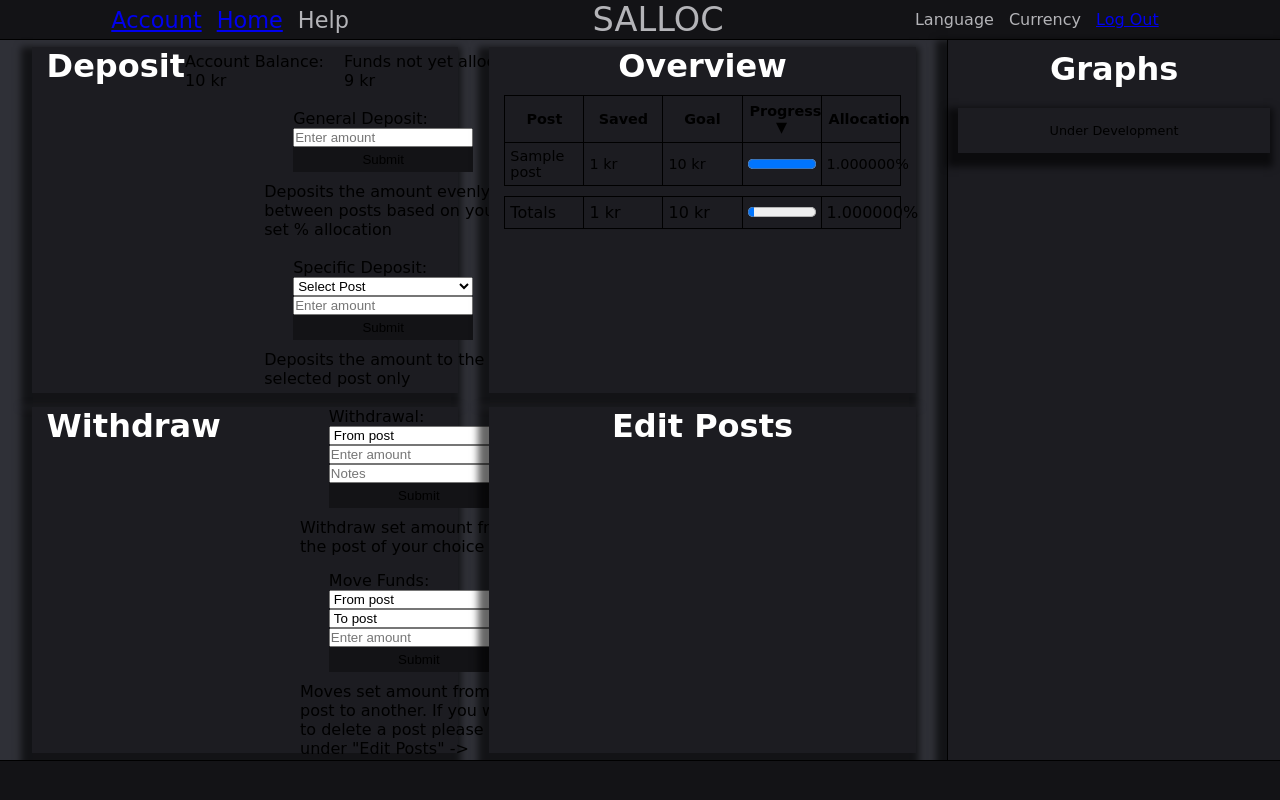
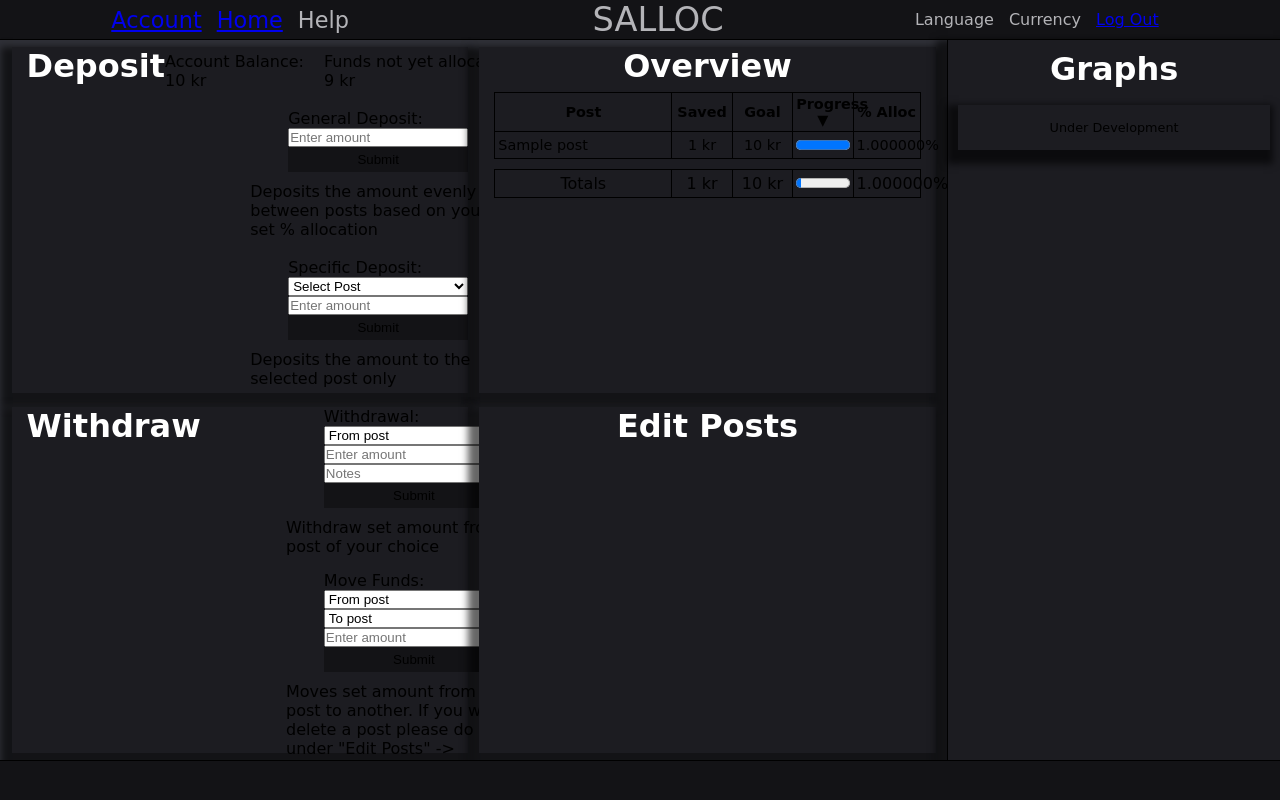
Before and after one commit to pettersand/Salloc, a Flask app: page /index in a window 1280 px wide. Run offline with Flask 3, Linux system fonts and the light colour scheme; the visitor is signed in with stand-in values (Sample User, id 1); a database or web service that is not in the repository returns one stand-in record (values such as "Sample title"); some libraries are stand-ins or nearby versions; some web fonts are replaced.

Commit message:
add format index table

```diff
--- a/static/css/styles.css
+++ b/static/css/styles.css
@@ -17,7 +17,6 @@
 * {
     margin: 0;
     padding: 0;
-    box-sizing: border-box;
 }
 
 body {
@@ -43,6 +42,20 @@ footer {
 
 #myTable {
     font-size: 0.9em;
+
+}
+
+
+.table-post, td {
+    text-align: left;
+}
+
+.table-post-h {
+    width: 170px;
+}
+
+.table-alloc {
+    width: 60px;
 }
 
 table {
@@ -57,12 +70,13 @@ table {
 th {
     border: 1px solid black;
     text-align: center;
-    padding: 7px;
+    padding: 3px;
 }
 
 td {
     border: 1px solid black;
-    padding: 5px;
+    text-align: center;
+    padding: 3px;
     width: 100%;
 }
 
@@ -273,7 +287,7 @@ span {
 .container-header {
     display: flex;
     justify-content: center;
-    margin-bottom: 10px;
+    margin-bottom: 7px;
 }
 
 .items-index {
--- a/templates/index.html
+++ b/templates/index.html
@@ -44,29 +44,29 @@ Index
             </div>
                 <table id="myTable">
                     <tr>
-                        <th onclick="sortTable(0)">Post</th>
+                        <th class="table-post-h" onclick="sortTable(0)">Post</th>
                         <th onclick="sortTable(1)">Saved</th>
                         <th onclick="sortTable(2)">Goal</th>
                         <th onclick="sortTable(3)">Progress</th>
-                        <th onclick="sortTable(4)">Allocation</th>
+                        <th class="table-alloc" onclick="sortTable(4)">% Alloc</th>
                     </tr>
                     {% for post in posts %}
                     <tr>
-                        <td>{{ post[0] }}</td>
+                        <td class="table-post">{{ post[0] }}</td>
                         <td>{{ "{:,.0f} kr".format(post[2]) }}</td>
                         <td>{{ "{:,.0f} kr".format(post[3]) }} </td>
                         <td><progress value="{{ post[2] }}" max="{{ post[3] }}"></progress></td>
-                        <td>{{ "{:0%}".format(post[1] / 100) }} </td>
+                        <td class="table-alloc">{{ "{:0%}".format(post[1] / 100) }} </td>
                     </tr>
                     {% endfor %}
                 </table>
                 <table>
                     <tr>
-                        <td>Totals</td>
+                        <td class="table-post-h">Totals</td>
                         <td>{{ "{:,.0f} kr".format(total_saved) }}</td>
                         <td>{{ "{:,.0f} kr".format(total_goal) }}</td>
                         <td><progress value="{{ total_saved }}" max="{{ total_goal }}"></progress></td>
-                        <td>{{ "{:0%}".format(total_alloc / 100) }}</td>
+                        <td class="table-alloc">{{ "{:0%}".format(total_alloc / 100) }}</td>
                     </tr>
                 </table>
         </div>
```
Also changed, not shown: templates/testing.html (deleted, +0 -24 lines).
